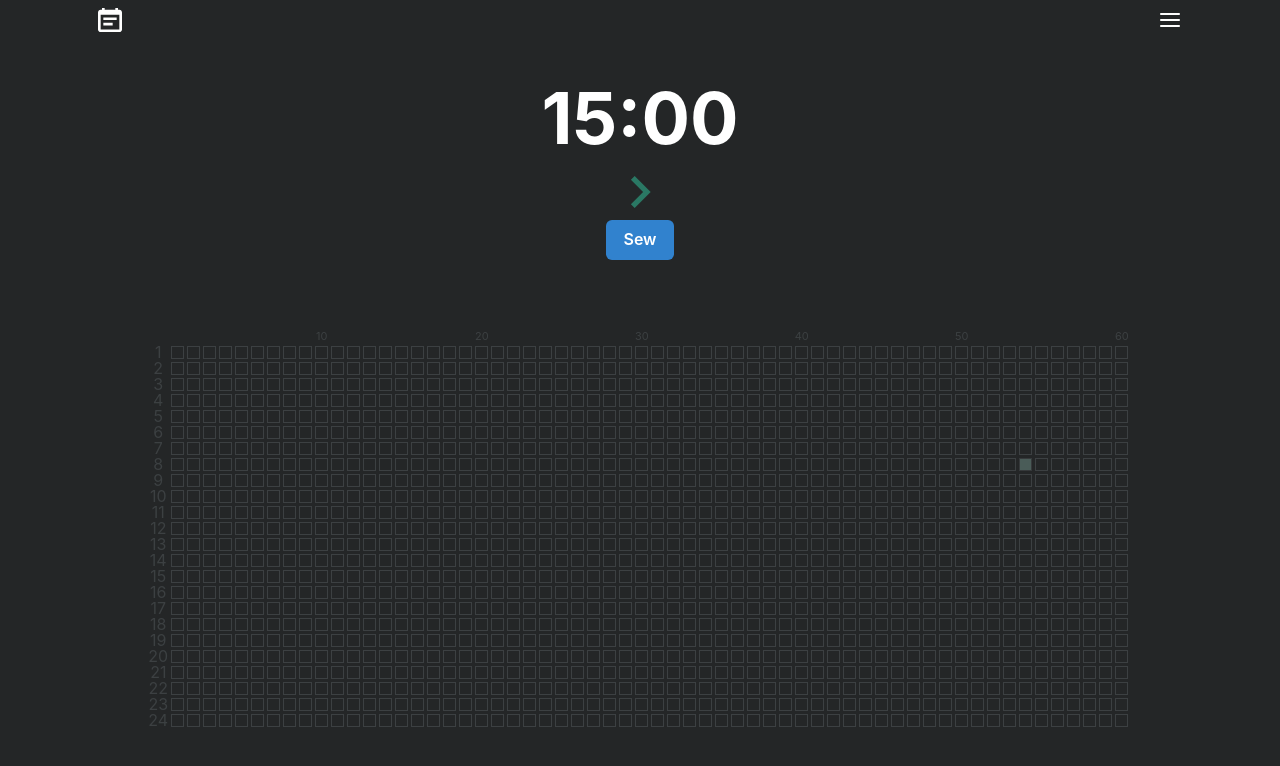
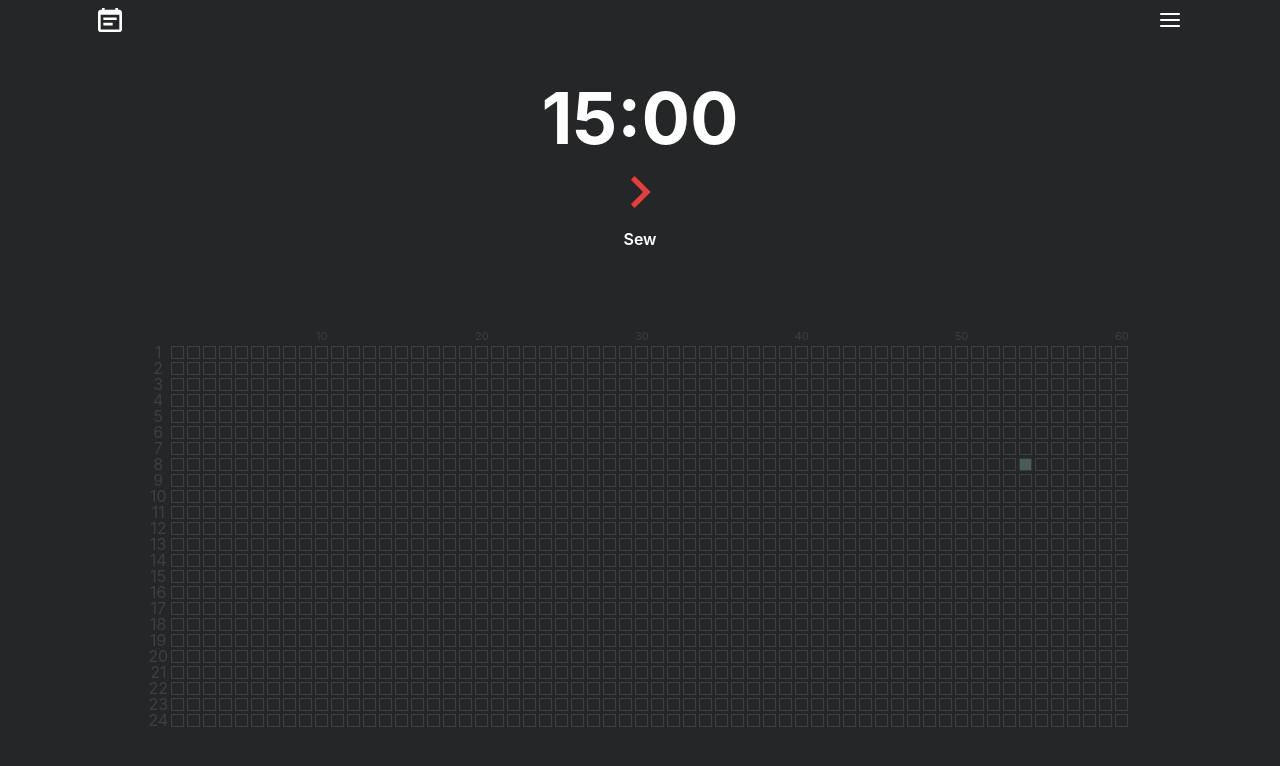
Before and after one commit to ggggggg0v0/productivity-web, a React (Vite) app: page / in a window 1280 px wide. Shown: the top 766 px of the page. Built offline with nearby package versions, Linux system fonts and the light colour scheme.

Commit message:
style: update icon color and button scheme in flow component for improved UI

```diff
--- a/src/containers/flow/index.jsx
+++ b/src/containers/flow/index.jsx
@@ -460,7 +460,7 @@ function App() {
                 isDisabled={isManualAddMode}
                 icon={
                   !isIntervalRunning ? (
-                    <ChevronRightIcon boxSize="4em" />
+                    <ChevronRightIcon boxSize="4em" color="red.500" />
                   ) : (
                     <RepeatClockIcon boxSize="2em" />
                   )
@@ -496,7 +496,7 @@ function App() {
             {!isManualAddMode && (
               <Button
                 onClick={handleStartManualAdd}
-                colorScheme="blue"
+                colorScheme="#242627"
                 mb={2}
                 mt={2}
                 isDisabled={isIntervalRunning}
```
